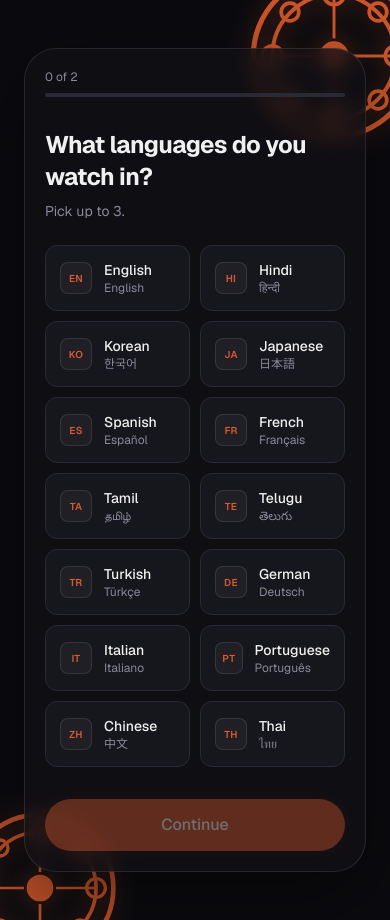
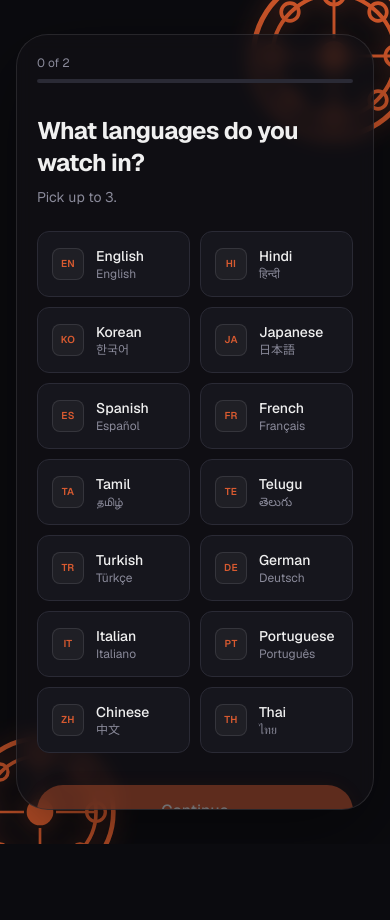
Before and after one commit to Rac-exe/Cindr, a Next.js app: page /onboarding in a window 390 px wide. After the commit the page ends 844 px from the top, so only its background shows below. Built offline with nearby package versions, Linux system fonts and the light colour scheme.

Commit message:
Stabilize onboarding through public tunnels

```diff
--- a/app/onboarding/page.tsx
+++ b/app/onboarding/page.tsx
@@ -2,7 +2,6 @@
 
 import { useState, useMemo } from "react";
 import { useRouter } from "next/navigation";
-import { motion, AnimatePresence } from "framer-motion";
 import { LANGUAGES, MAX_LANGUAGES } from "@/lib/constants/languages";
 import { CONTENT_TYPES, getQuestionsForTypes, MOOD_TO_GENRES } from "@/lib/constants/quiz";
 import type { QuizQuestion } from "@/lib/constants/quiz";
@@ -111,10 +110,10 @@ export default function OnboardingPage() {
       : (answers[dynamicQuestions[currentQIndex]?.id]?.length ?? 0) > 0;
 
   return (
-    <div className="min-h-screen flex flex-col items-center justify-center px-6 py-12 relative overflow-hidden">
+    <div className="min-h-[100dvh] flex flex-col items-center justify-center px-4 py-6 sm:px-6 sm:py-12 relative overflow-hidden">
       <OnboardingAtmosphere />
 
-      <div className="w-full max-w-md relative z-10 rounded-[2rem] border border-white/10 bg-[#111015]/80 p-5 shadow-[0_24px_80px_rgba(0,0,0,0.45)] backdrop-blur-sm sm:p-7">
+      <div className="w-full max-w-md max-h-[92dvh] overflow-y-auto relative z-10 rounded-[2rem] border border-white/10 bg-[#111015]/80 p-5 shadow-[0_24px_80px_rgba(0,0,0,0.45)] backdrop-blur-sm sm:p-7">
         {/* Main progress: 0/2, 1/2, 2/2 */}
         <div className="mb-8">
           <div className="flex items-center justify-between mb-2">
@@ -149,14 +148,7 @@ export default function OnboardingPage() {
           )}
         </div>
 
-        <AnimatePresence mode="wait">
-          <motion.div
-            key={step === "questions" ? `q-${currentQIndex}` : step}
-            initial={{ opacity: 0, x: 20 }}
-            animate={{ opacity: 1, x: 0 }}
-            exit={{ opacity: 0, x: -20 }}
-            transition={{ duration: 0.2 }}
-          >
+        <div className="min-h-[420px]">
           {step === "languages" && (
             <LanguageStep selected={selectedLangs} onToggle={toggleLang} />
           )}
@@ -178,8 +170,7 @@ export default function OnboardingPage() {
               }
             />
           )}
-          </motion.div>
-        </AnimatePresence>
+        </div>
 
         <button
           onClick={handleNext}
--- a/next.config.ts
+++ b/next.config.ts
@@ -1,6 +1,12 @@
 import type { NextConfig } from "next";
 
 const nextConfig: NextConfig = {
+  allowedDevOrigins: [
+    "*.loca.lt",
+    "*.trycloudflare.com",
+    "stupid-games-sink.loca.lt",
+    "exotic-chance-teach-and.trycloudflare.com",
+  ],
   images: {
     remotePatterns: [
       {
```
Lines whose indentation alone changed are shown as unchanged.
